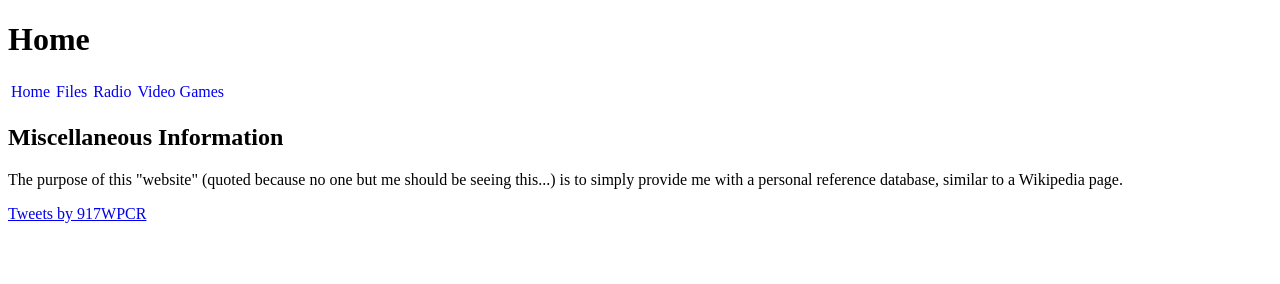
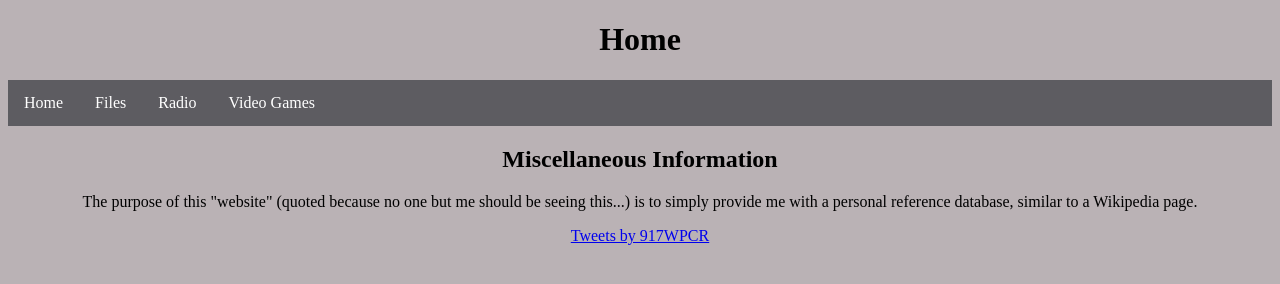
Before and after one commit to chenderson1190/Personal-Wiki, a plain HTML site: page index.html in a window 1280 px wide. Drawn offline with Linux system fonts and the light colour scheme.

Commit message:
Change CSS for Navbar

```diff
--- a/css/Notes.css
+++ b/css/Notes.css
@@ -1,8 +1,14 @@
+body {
+  background-color: #BAB2B5;
+  text-align: center;
+}
+
 ul.navbar {
   list-style-type: none;
   margin: 0;
   padding: 0;
   overflow: hidden;
+  background-color: #5D5C61;
 }
 
 li.navbar {
@@ -12,5 +18,15 @@ li.navbar {
 li a.navbar {
   display: block;
   text-decoration: none;
-  padding: 3px;
+  color: white;
+  padding: 14px 16px;
+  background-color: #5D5C61;
 }
+
+li a.navbar:hover {
+  background-color: #557A95;
+}
+
+#active {
+  background-color: #7395AE;
+}
--- a/css/Radio.css
+++ b/css/Radio.css
@@ -1,8 +1,14 @@
+body {
+  background-color: #BAB2B5;
+  text-align: center;
+}
+
 ul.navbar {
   list-style-type: none;
   margin: 0;
   padding: 0;
   overflow: hidden;
+  background-color: #5D5C61;
 }
 
 li.navbar {
@@ -12,5 +18,15 @@ li.navbar {
 li a.navbar {
   display: block;
   text-decoration: none;
-  padding: 3px;
+  color: white;
+  padding: 14px 16px;
+  background-color: #5D5C61;
 }
+
+li a.navbar:hover {
+  background-color: #557A95;
+}
+
+#active {
+  background-color: #7395AE;
+}
--- a/css/VideoGames.css
+++ b/css/VideoGames.css
@@ -1,8 +1,14 @@
+body {
+  background-color: #BAB2B5;
+  text-align: center;
+}
+
 ul.navbar {
   list-style-type: none;
   margin: 0;
   padding: 0;
   overflow: hidden;
+  background-color: #5D5C61;
 }
 
 li.navbar {
@@ -12,5 +18,15 @@ li.navbar {
 li a.navbar {
   display: block;
   text-decoration: none;
-  padding: 3px;
+  color: white;
+  padding: 14px 16px;
+  background-color: #5D5C61;
 }
+
+li a.navbar:hover {
+  background-color: #557A95;
+}
+
+#active {
+  background-color: #7395AE;
+}
--- a/css/home.css
+++ b/css/home.css
@@ -1,8 +1,14 @@
+body {
+  background-color: #BAB2B5;
+  text-align: center;
+}
+
 ul.navbar {
   list-style-type: none;
   margin: 0;
   padding: 0;
   overflow: hidden;
+  background-color: #5D5C61;
 }
 
 li.navbar {
@@ -12,5 +18,15 @@ li.navbar {
 li a.navbar {
   display: block;
   text-decoration: none;
-  padding: 3px;
+  color: white;
+  padding: 14px 16px;
+  background-color: #5D5C61;
 }
+
+li a.navbar:hover {
+  background-color: #557A95;
+}
+
+#active {
+  background-color: #7395AE;
+}
```
